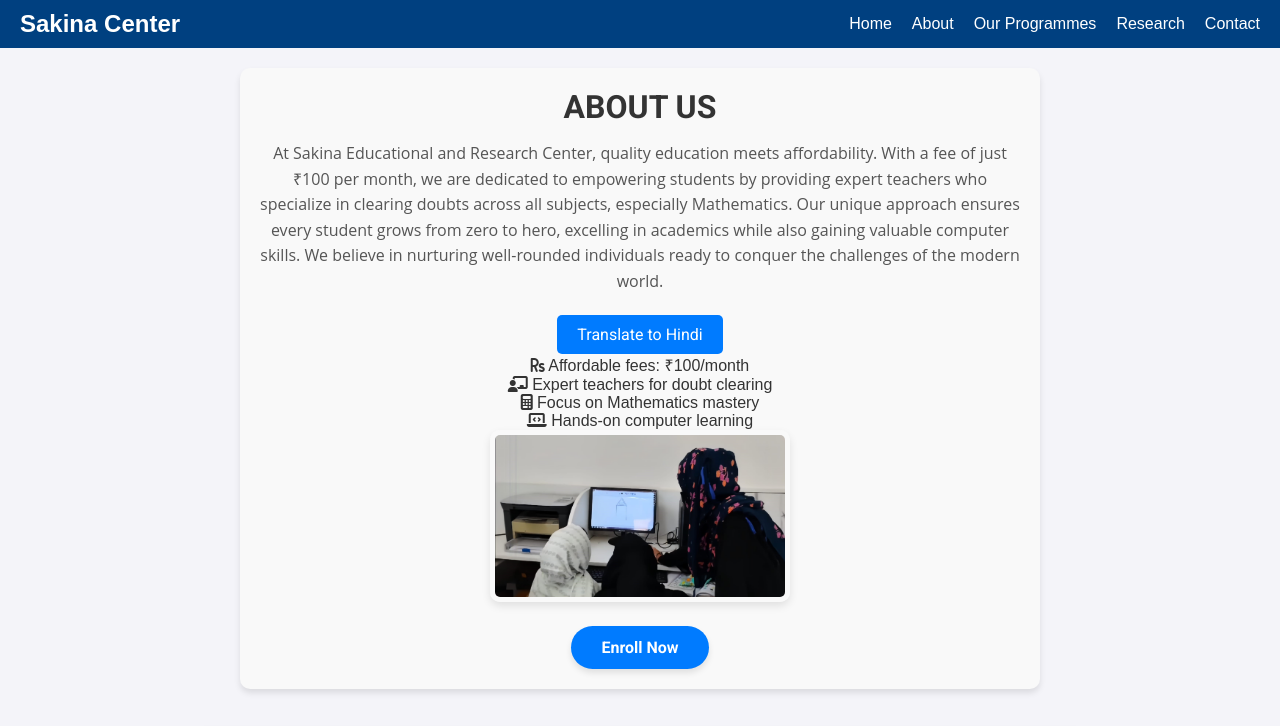
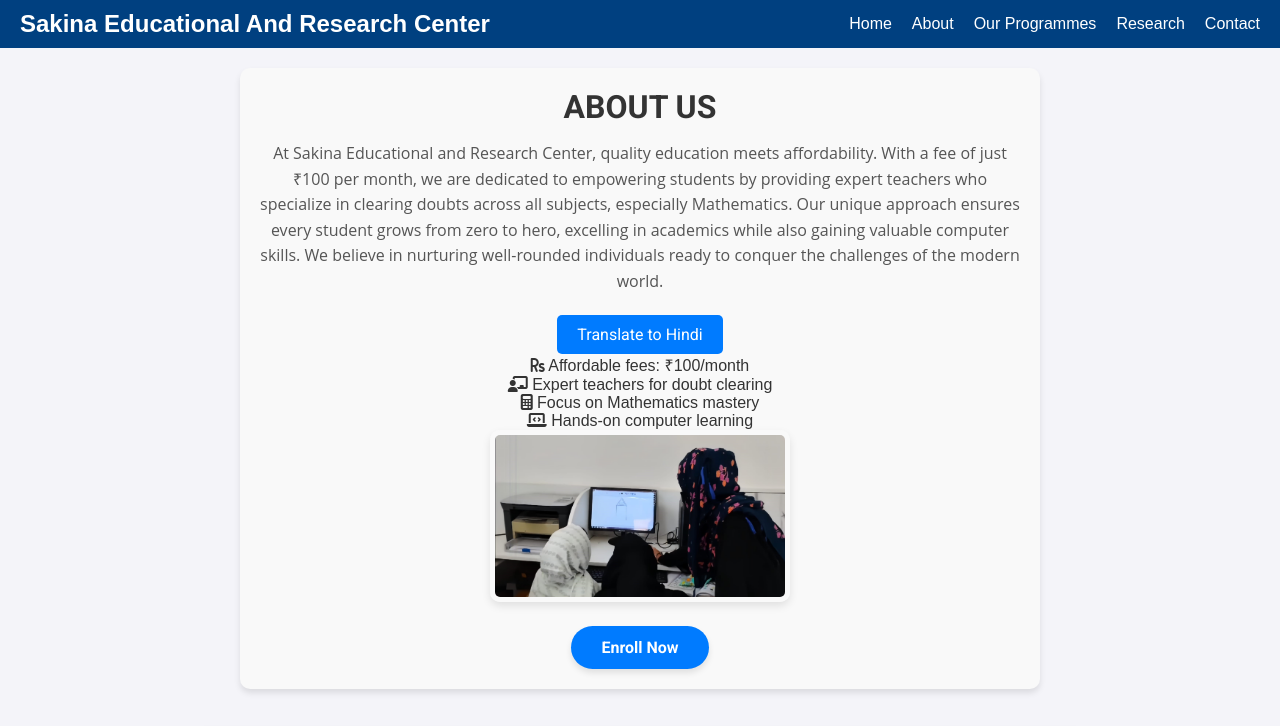
Before and after one commit to HasnainAbbasZaidi/SakinaEducationalAndResearchCenter, a plain HTML site: page index.html in a window 1280 px wide. Shown: the top 726 px of the page. Drawn offline with Linux system fonts and the light colour scheme.

Commit message:
Update index.html

```diff
--- a/index.html
+++ b/index.html
@@ -175,7 +175,7 @@
 
 <body>
     <nav>
-    <div class="logo">Sakina Center</div>
+    <div class="logo">Sakina Educational And Research Center</div>
     <div class="hamburger" onclick="toggleMenu()">☰</div>
     <div class="menu">
       <a href="#home">Home</a>
```
